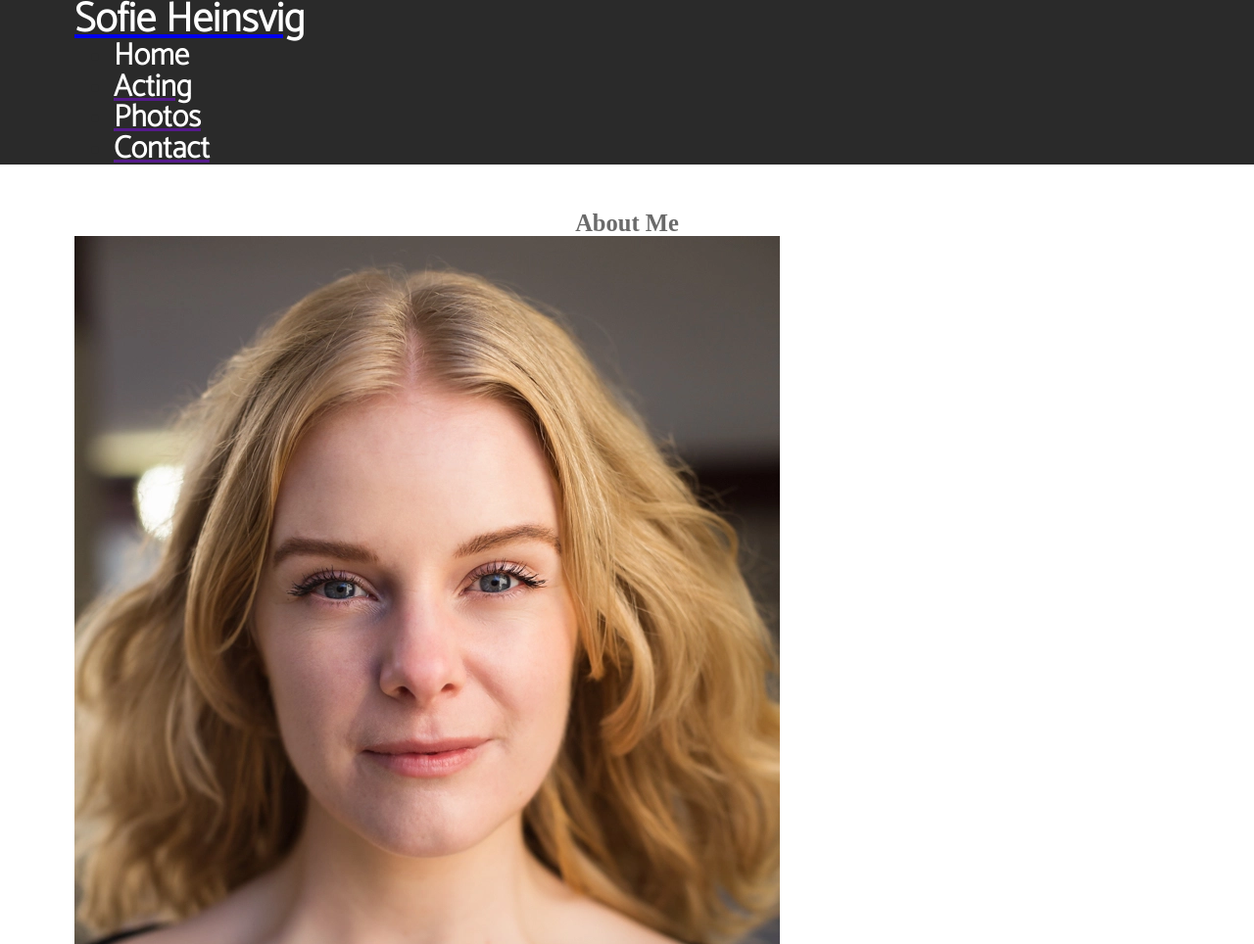
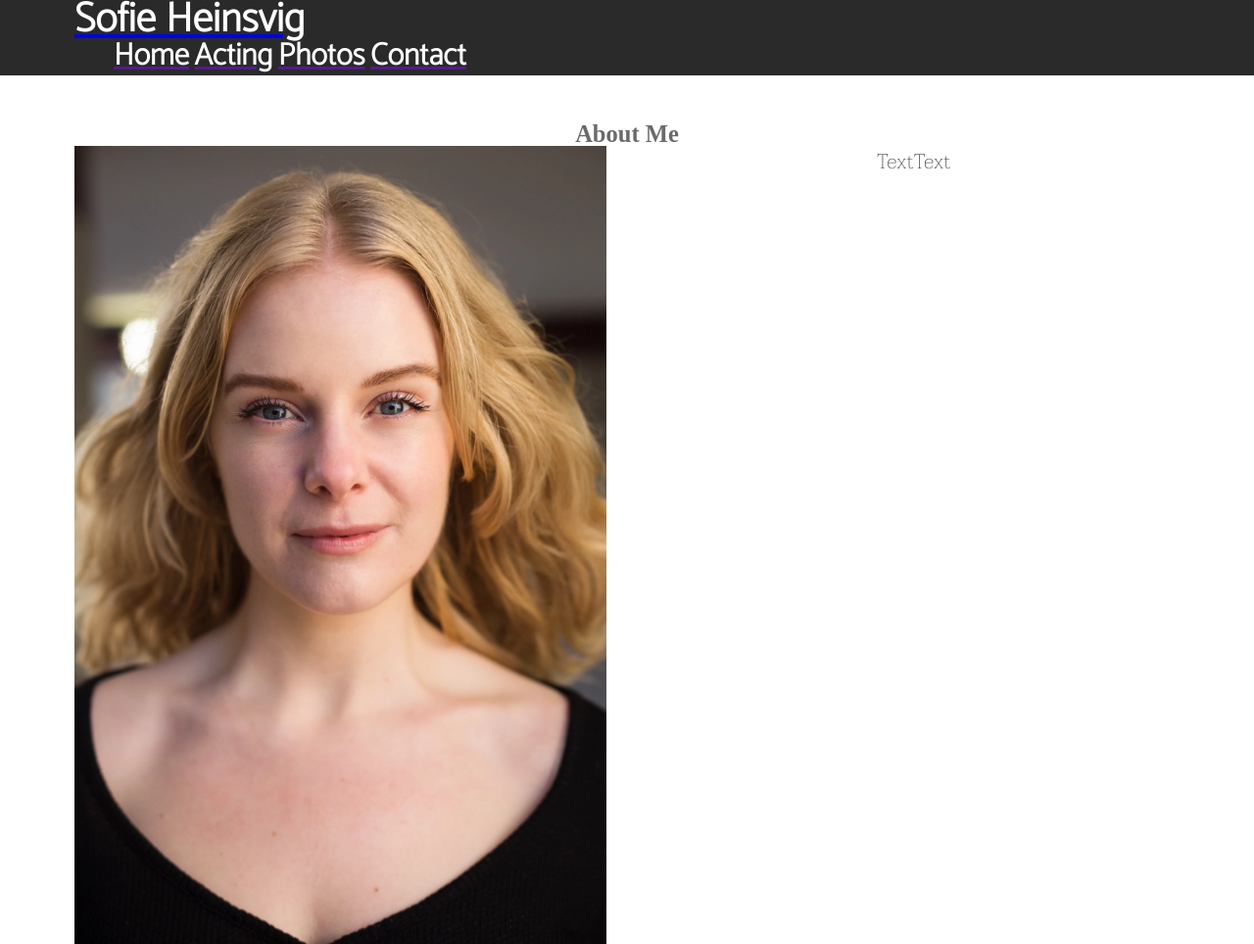
Before and after one commit to linusheinsvig/sofie, a plain HTML site: page index.html in a window 1280 px wide. Shown: the top 964 px of the page at 98% size. Drawn offline with Linux system fonts and the light colour scheme.

Commit message:
Add split class & flex

```diff
--- a/index.html
+++ b/index.html
@@ -13,7 +13,7 @@
         <a href="index.html"><h1>Sofie Heinsvig</h1></a>
         <nav>
             <ul>
-                <li><a href=""></a><h2>Home</h2></li>
+                <li><a href=""><h2>Home</h2></a></li>
                 <li><a href=""><h2>Acting</h2></a></li>
                 <li><a href=""><h2>Photos</h2></a></li>
                 <li><a href=""><h2>Contact</h2></a></li>
--- a/style.css
+++ b/style.css
@@ -22,6 +22,11 @@ body {
     color: var(--clr-dark);
 }
 
+img {
+    display: block;
+    max-width: 100%;
+}
+
 h1, h2 {
     font-family: var(--ff-h1);
     line-height: 1;
@@ -42,6 +47,29 @@ p, h3 {
     text-align: center;
 }
 
+ul > li {
+    display: inline-flex;
+}
+
+.split {
+    display: flex;
+    flex-direction: column;
+}
+
+@media (min-width: 40em) {
+    .split {
+        flex-direction: row;
+    }
+
+    .split > * {
+        flex-basis: 100%;
+    }
+
+    .split > * + * {
+        margin-left: 2em;
+    }
+}
+
 .container {
     margin-inline: auto;
     width: min(90%, 70.5rem);
```
